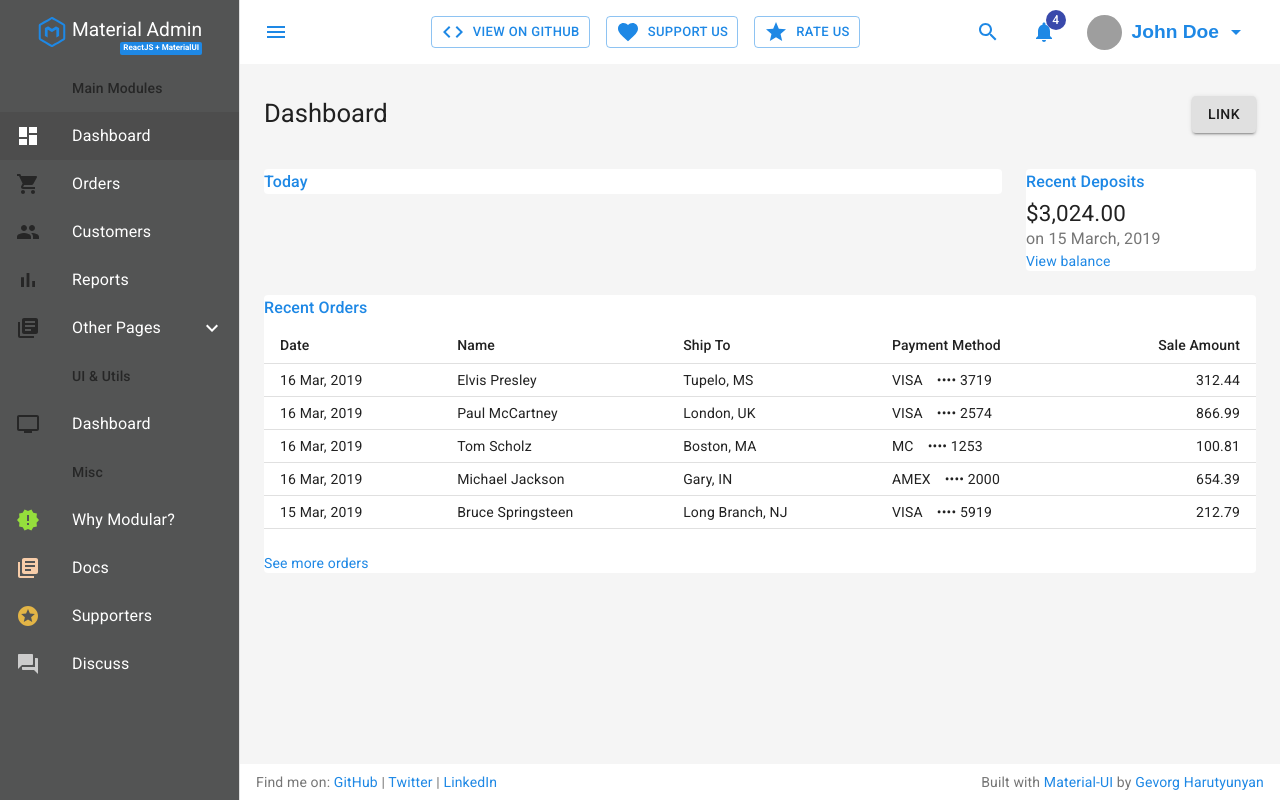
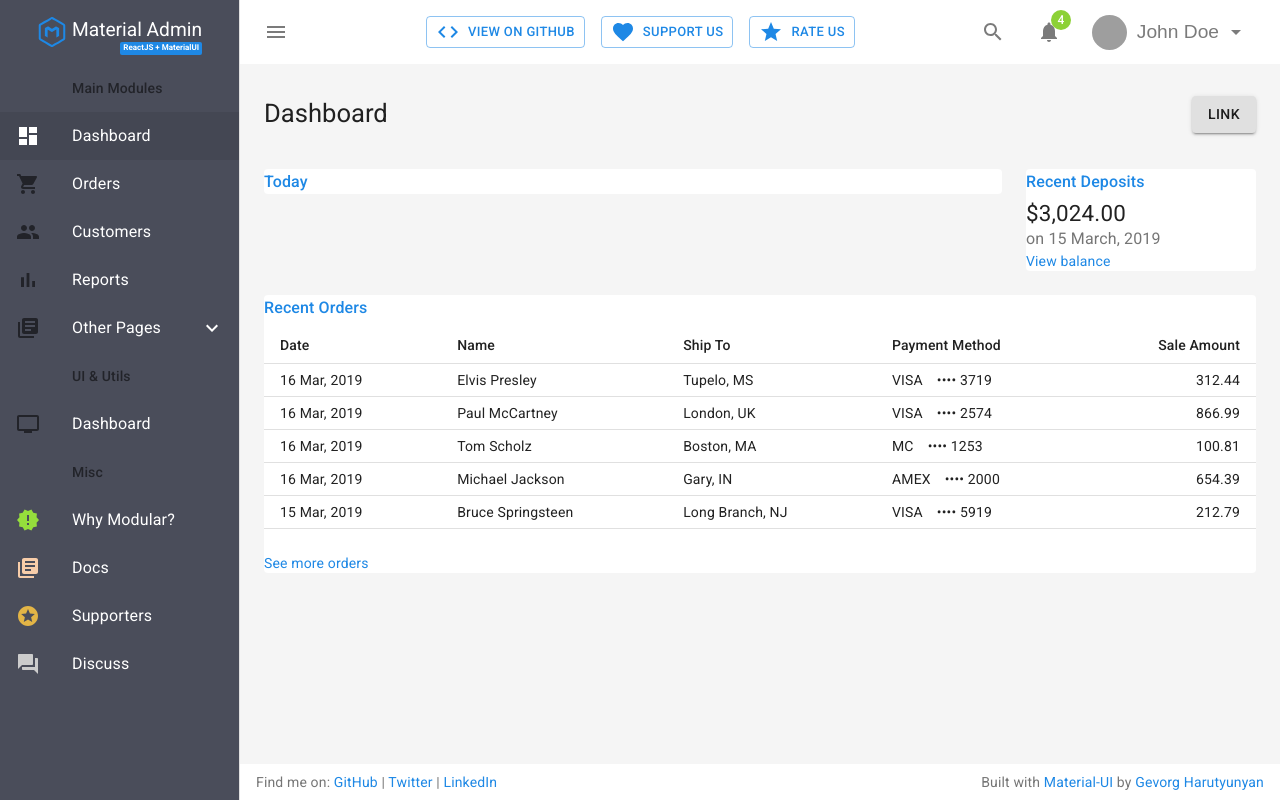
Before and after one commit to biggestredapple/react-material, a React (Create React App) app: page / in a window 1280 px wide. Built offline with nearby package versions, Linux system fonts and the light colour scheme; grey boxes are pictures that could not be loaded.

Commit message:
Header notification icon

```diff
--- a/src/Dashboard/Dashboard.tsx
+++ b/src/Dashboard/Dashboard.tsx
@@ -28,7 +28,7 @@ export interface DashboardProps extends RouteComponentProps {}
 export default function Dashboard({ match }: DashboardProps) {
   const classes = useStyles()
   const theme = useTheme()
-  const isDesktop = useMediaQuery(theme.breakpoints.up('sm'))
+  const isDesktop = useMediaQuery(theme.breakpoints.up('md'))
   const isMobile = !isDesktop
 
   const [isSidebarOpenMobile, setIsSidebarOpenMobile] = React.useState(false)
@@ -72,7 +72,7 @@ export default function Dashboard({ match }: DashboardProps) {
             classes.sidebarContainerDesktopDrawerCollapsed,
         )}
       >
-        <Hidden smUp implementation="css">
+        <Hidden mdUp implementation="css">
           <Drawer
             variant="temporary"
             anchor={theme.direction === 'rtl' ? 'right' : 'left'}
@@ -93,7 +93,7 @@ export default function Dashboard({ match }: DashboardProps) {
             />
           </Drawer>
         </Hidden>
-        <Hidden xsDown implementation="css">
+        <Hidden smDown implementation="css">
           <Drawer
             classes={{
               paper: clsx(
@@ -161,7 +161,7 @@ const useStyles = makeStyles((theme: Theme) => ({
   },
   sidebarContainer: {
     position: 'relative',
-    [theme.breakpoints.up('sm')]: {
+    [theme.breakpoints.up('md')]: {
       width: theme.sidebar.width,
       flexShrink: 0,
     },
@@ -177,7 +177,7 @@ const useStyles = makeStyles((theme: Theme) => ({
     width: theme.sidebar.width,
   },
   sidebarContainerDesktopDrawerCollapsed: {
-    [theme.breakpoints.up('sm')]: {
+    [theme.breakpoints.up('md')]: {
       width: theme.sidebar.widthCollapsed,
     },
   },
--- a/src/Dashboard/_common/TheHeader/Header.tsx
+++ b/src/Dashboard/_common/TheHeader/Header.tsx
@@ -5,13 +5,13 @@ import { makeStyles } from '@material-ui/core/styles'
 import AppBar from '@material-ui/core/AppBar'
 import Toolbar from '@material-ui/core/Toolbar'
 import IconButton from '@material-ui/core/IconButton'
-import Badge from '@material-ui/core/Badge'
+
 import IconMenu from '@material-ui/icons/Menu'
 
-import IconNotifications from '@material-ui/icons/Notifications'
+import HeaderDemo from './HeaderDemo'
 
 import HeaderSearch from './HeaderSearch'
-import HeaderDemo from './HeaderDemo'
+import HeaderNotifications from './HeaderNotifications'
 import HeaderProfile from './HeaderProfile'
 
 interface HeaderProps {
@@ -36,16 +36,7 @@ const Header = ({ onToggle }: HeaderProps) => {
         <HeaderDemo />
         <div className={classes.actions}>
           <HeaderSearch />
-          <IconButton
-            edge="start"
-            color="inherit"
-            aria-label="Search"
-            className={classes.notificationsButton}
-          >
-            <Badge badgeContent={4} color="secondary">
-              <IconNotifications />
-            </Badge>
-          </IconButton>
+          <HeaderNotifications />
           <HeaderProfile />
         </div>
       </Toolbar>
@@ -56,15 +47,11 @@ const Header = ({ onToggle }: HeaderProps) => {
 const useStyles = makeStyles(theme => ({
   header: {
     background: '#fff',
-    color: theme.palette.primary.main,
+    color: '#7b7b7b',
     boxShadow: 'none',
   },
-  toolbar: {
-    paddingRight: 24, // keep right padding when drawer closed
-  },
-  menuButton: {
-    marginRight: 15,
-  },
+  toolbar: {},
+  menuButton: {},
   actions: {
     marginLeft: 'auto',
     alignItems: 'center',
--- a/src/Dashboard/_common/TheHeader/HeaderDemo.tsx
+++ b/src/Dashboard/_common/TheHeader/HeaderDemo.tsx
@@ -2,6 +2,8 @@ import React from 'react'
 import { Link } from 'react-router-dom'
 
 import { makeStyles } from '@material-ui/core/styles'
+import useMediaQuery from '@material-ui/core/useMediaQuery'
+import Tooltip from '@material-ui/core/Tooltip'
 import Button from '@material-ui/core/Button'
 import IconCode from '@material-ui/icons/Code'
 import IconFavorite from '@material-ui/icons/Favorite'
@@ -11,11 +13,12 @@ import IconStar from '@material-ui/icons/Star'
 //   <Link innerRef={ref as any} {...props} />
 // ))
 
-const HeaderDemo = () => {
-  const classes = useStyles()
+const HeaderDemo: React.FC<any> = props => {
+  const classes = useStyles(props)
 
   return (
     <div className={classes.demo}>
+      <Tooltip title="View on GitHub">
         <Button
           size="small"
           variant="outlined"
@@ -24,8 +27,10 @@ const HeaderDemo = () => {
           href="https://github.com/modularcode/material-admin-react"
         >
           <IconCode className={classes.demoIcon} />
-        View on GitHub
+          <span className={classes.demoName}>View on GitHub</span>
         </Button>
+      </Tooltip>
+      <Tooltip title="Help the project!">
         <Button
           component={Link}
           size="small"
@@ -35,8 +40,10 @@ const HeaderDemo = () => {
           to="/demo/supporters"
         >
           <IconFavorite className={classes.demoIcon} />
-        Support Us
+          <span className={classes.demoName}>Support Us</span>
         </Button>
+      </Tooltip>
+      <Tooltip title="Star us on GitHub!">
         <Button
           size="small"
           variant="outlined"
@@ -45,8 +52,9 @@ const HeaderDemo = () => {
           href="https://github.com/modularcode/material-admin-react/stargazers"
         >
           <IconStar className={classes.demoIcon} />
-        Rate Us
+          <span className={classes.demoName}>Rate Us</span>
         </Button>
+      </Tooltip>
     </div>
   )
 }
@@ -58,11 +66,18 @@ const useStyles = makeStyles(theme => ({
     justifyContent: 'center',
     alignItems: 'center',
   },
-  demoIcon: {
-    marginRight: theme.spacing(1),
+  demoIcon: {},
+  demoName: {
+    marginLeft: theme.spacing(1),
+    [theme.breakpoints.down('md')]: {
+      display: 'none',
+    },
   },
   button: {
     margin: theme.spacing(1),
+    [theme.breakpoints.down('md')]: {
+      margin: 3,
+    },
   },
 }))
 
--- a/src/Dashboard/_common/TheHeader/HeaderNotifications.tsx
+++ b/src/Dashboard/_common/TheHeader/HeaderNotifications.tsx
@@ -1,7 +1,34 @@
 import React from 'react'
 
+import { makeStyles } from '@material-ui/core/styles'
+import IconButton from '@material-ui/core/IconButton'
+import Badge from '@material-ui/core/Badge'
+import IconNotifications from '@material-ui/icons/Notifications'
+
 const HeaderNotifications = () => {
-  return <div></div>
+  const classes = useStyles()
+
+  return (
+    <IconButton
+      edge="start"
+      color="inherit"
+      aria-label="Search"
+      className={classes.button}
+    >
+      <Badge badgeContent={4} color="secondary" classes={{ badge: classes.badge }}>
+        <IconNotifications />
+      </Badge>
+    </IconButton>
+  )
 }
 
+const useStyles = makeStyles(theme => ({
+  button: {
+    marginRight: 23,
+  },
+  badge: {
+    color: '#fff',
+  },
+}))
+
 export default HeaderNotifications
--- a/src/Dashboard/_common/TheHeader/HeaderProfile.tsx
+++ b/src/Dashboard/_common/TheHeader/HeaderProfile.tsx
@@ -103,7 +103,7 @@ const useStyles = makeStyles(theme => ({
     marginRight: 10,
   },
   profileName: {
-    fontWeight: 'bold',
+    fontWeight: 500,
     marginRight: 5,
     [theme.breakpoints.down('sm')]: {
       display: 'none',
--- a/src/Dashboard/_common/TheSidebar/SidebarNavListItem.tsx
+++ b/src/Dashboard/_common/TheSidebar/SidebarNavListItem.tsx
@@ -1,5 +1,4 @@
 import React, { forwardRef, HTMLAttributes } from 'react'
-import PropTypes from 'prop-types'
 import clsx from 'clsx'
 
 import { makeStyles, createStyles } from '@material-ui/core/styles'
@@ -19,31 +18,19 @@ import IconSpacer from '@material-ui/icons/FiberManualRecord'
 
 import { Theme } from '_theme'
 
-// Runtime check props
-export const SidebarNavListItemPropTypes = {
-  name: PropTypes.string.isRequired,
-  link: PropTypes.string,
-  Icon: PropTypes.elementType,
-  IconStyles: PropTypes.object,
-  IconClassName: PropTypes.string,
-  IconClassNameActive: PropTypes.string,
-  isCollapsed: PropTypes.bool,
-  isOpen: PropTypes.bool,
-  isNested: PropTypes.bool,
-  className: PropTypes.string,
-  items: PropTypes.array,
-}
-
-// Infer properties from runtime prop types
-// https://dev.to/busypeoples/notes-on-typescript-inferring-react-proptypes-1g88
-// Add recursion support
-export type SidebarNavListItemProps = PropTypes.InferProps<
-  typeof SidebarNavListItemPropTypes
-> & {
+export interface SidebarNavListItemProps {
+  name: string
+  link?: string
   Icon?: React.ComponentType<SvgIconProps>
   IconStyles?: React.CSSProperties
   IconClassName?: string
+  IconClassNameActive?: string
+  isCollapsed?: boolean
+  isOpen?: boolean
+  isNested?: boolean
+  className?: string
   items?: SidebarNavListItemProps[]
+  match?: object
 }
 
 export interface ListItemLinkProps extends NavLinkProps {}
@@ -100,8 +87,11 @@ const SidebarNavListItem: React.FC<SidebarNavListItemProps> = (
   } = props
   const isTooltipEnabeld = isCollapsed
   const classes = useStyles()
-  const isExpandable = items && items.length > 0
-  const [open, setOpen] = React.useState(false)
+  const hasChildren = items && items.length > 0
+  const hasChildrenAndIsActive =
+    hasChildren && items.filter(item => item.link === window.location.pathname).length > 0
+  const isOpen = hasChildrenAndIsActive || false
+  const [open, setOpen] = React.useState(isOpen)
 
   function handleClick() {
     setOpen(!open)
@@ -119,6 +109,7 @@ const SidebarNavListItem: React.FC<SidebarNavListItemProps> = (
         classes.navItem,
         isCollapsed && classes.navItemCollapsed,
         isNested && !isCollapsed && classes.nested,
+        hasChildrenAndIsActive && 'active',
         className,
       )}
       isCollapsed={isCollapsed}
@@ -130,8 +121,8 @@ const SidebarNavListItem: React.FC<SidebarNavListItemProps> = (
         </ListItemIcon>
       )}
       <ListItemText primary={name} />
-      {isExpandable && !open && <IconExpandMore className={classes.iconToggle} />}
-      {isExpandable && open && <IconExpandLess className={classes.iconToggle} />}
+      {hasChildren && !open && <IconExpandMore className={classes.iconToggle} />}
+      {hasChildren && open && <IconExpandLess className={classes.iconToggle} />}
     </ListItemComponent>
   )
 
@@ -149,7 +140,7 @@ const SidebarNavListItem: React.FC<SidebarNavListItemProps> = (
     ListItemElement
   )
 
-  const ListItemChildren = isExpandable ? (
+  const ListItemChildren = hasChildren ? (
     <Collapse in={open} timeout="auto" unmountOnExit>
       <Divider />
       <List component="div" disablePadding>
--- a/src/_theme/index.ts
+++ b/src/_theme/index.ts
@@ -30,7 +30,7 @@ const coreTheme = createMuiTheme({
   },
   palette: {
     secondary: {
-      main: indigo[600],
+      main: '#8cd136', //indigo[600],
     },
     primary: {
       main: blue[600], //'#619f30',
@@ -66,7 +66,7 @@ const theme = {
   sidebar: {
     width: 240,
     widthCollapsed: coreTheme.spacing(7),
-    background: '#535454;',
+    background: '#4a4d5a;',
     color: '#fff',
   },
   sidebarWidth: 240,
```
Lines whose indentation alone changed are shown as unchanged.
